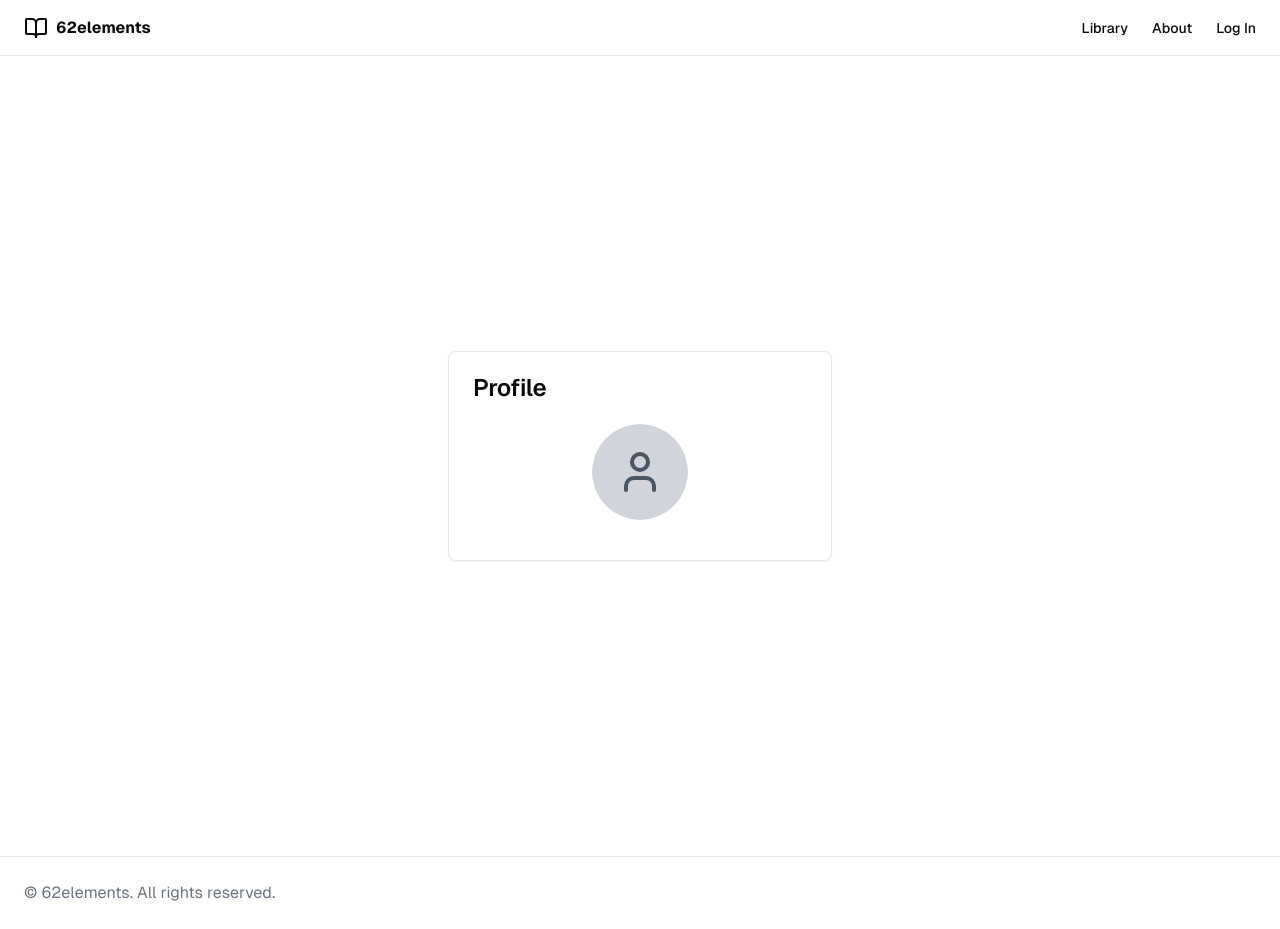
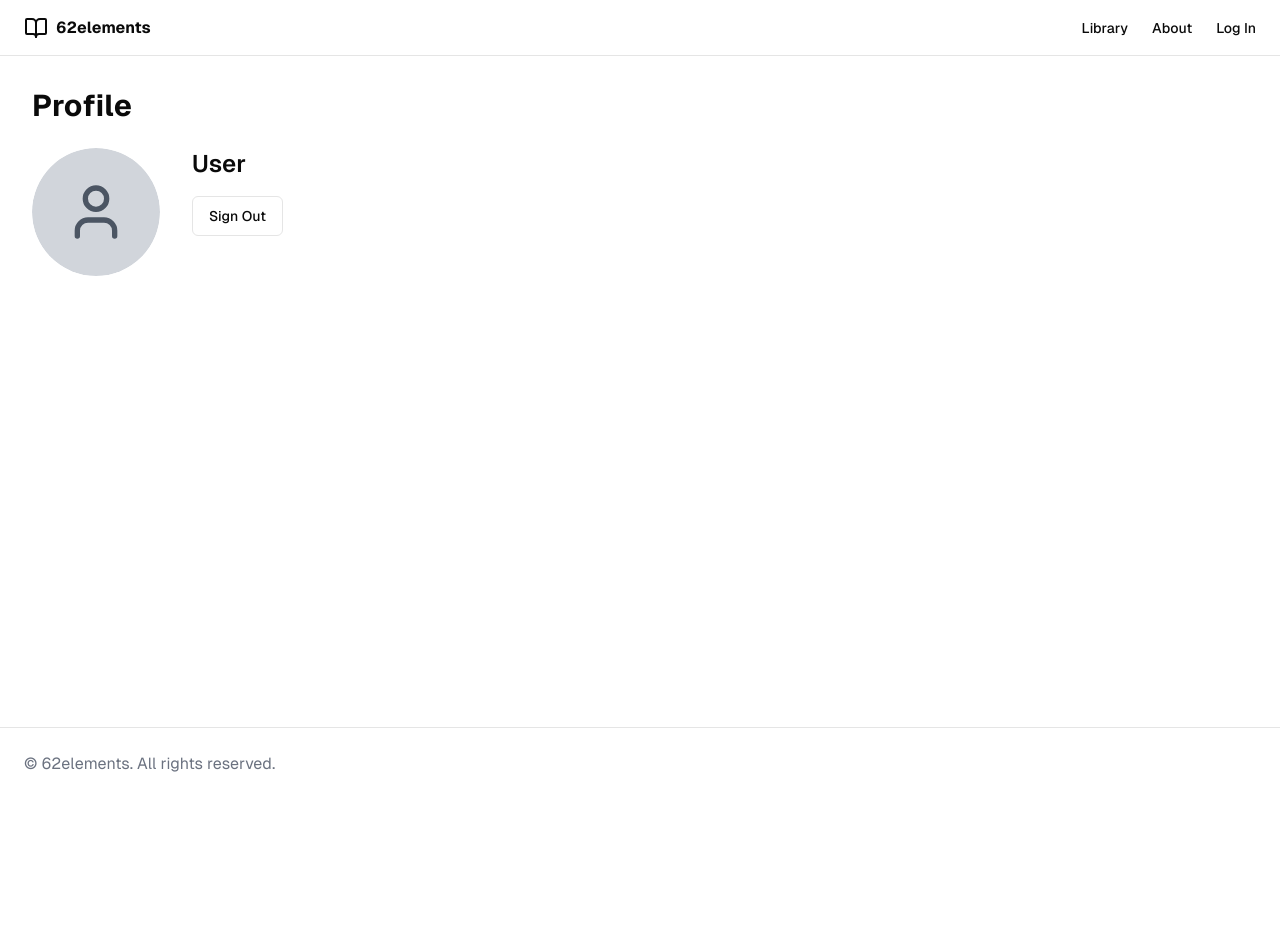
Before and after one commit to jamespeilunli/62elements, a Next.js app: page /profile in a window 1280 px wide. After the commit the page ends 800 px from the top, so only its background shows below. Built offline with nearby package versions, Linux system fonts and the light colour scheme; no server answers.

Commit message:
Better profile page design

```diff
--- a/app/profile/page.tsx
+++ b/app/profile/page.tsx
@@ -3,12 +3,12 @@
 import { useState } from "react";
 import Image from "next/image";
 import { useProfile } from "@/hooks/useProfile";
-import { Card, CardContent, CardHeader, CardTitle } from "@/components/ui/card";
 import { useAuth } from "@/contexts/AuthContext";
 import { User } from "lucide-react";
+import { Button } from "@/components/ui/button";
 
 export default function ProfilePage() {
-  const { user } = useAuth();
+  const { user, signOut } = useAuth();
   const { profile, loading } = useProfile();
   const [imageError, setImageError] = useState(false);
 
@@ -23,34 +23,37 @@ export default function ProfilePage() {
   }
 
   return (
-    <div className="flex justify-center items-center h-screen">
-      <Card className="w-full max-w-sm">
-        <CardHeader>
-          <CardTitle>Profile</CardTitle>
-        </CardHeader>
-        <CardContent className="flex flex-col items-center space-y-4">
-          <div className="flex overflow-hidden rounded-full select-none h-24 w-24 shrink-0">
+    <div className="container mx-auto p-4 md:p-8">
+      <h1 className="text-3xl font-bold mb-6">Profile</h1>
+      <div className="flex flex-col sm:flex-row items-center sm:items-start space-y-6 sm:space-y-0 sm:space-x-8">
+        <div className="flex-shrink-0">
+          <div className="flex overflow-hidden rounded-full select-none h-24 w-24 md:h-32 md:w-32 shrink-0">
             {!imageError && avatarUrl ? (
               <Image
                 src={avatarUrl}
                 alt="User avatar"
-                width={96}
-                height={96}
+                width={128}
+                height={128}
                 className="rounded-full object-cover"
                 onError={handleImageError}
               />
             ) : (
-              <div className="h-24 w-24 shrink-0 bg-gray-300 flex items-center justify-center rounded-full">
-                <User className="h-12 w-12 text-gray-600" />
+              <div className="h-full w-full bg-gray-300 flex items-center justify-center rounded-full">
+                <User className="h-16 w-16 text-gray-600" />
               </div>
             )}
           </div>
-          <div className="text-center">
-            <p className="text-xl font-semibold">{profile?.name}</p>
-            <p className="text-gray-500">{profile?.email}</p>
+        </div>
+        <div className="flex flex-col items-center sm:items-start space-y-4">
+          <div className="text-center sm:text-left">
+            <p className="text-2xl font-semibold">{profile?.name || "User"}</p>
+            <p className="text-gray-500 dark:text-gray-400">{profile?.email}</p>
           </div>
-        </CardContent>
-      </Card>
+          <Button onClick={signOut} variant="outline">
+            Sign Out
+          </Button>
+        </div>
+      </div>
     </div>
   );
 }
```
